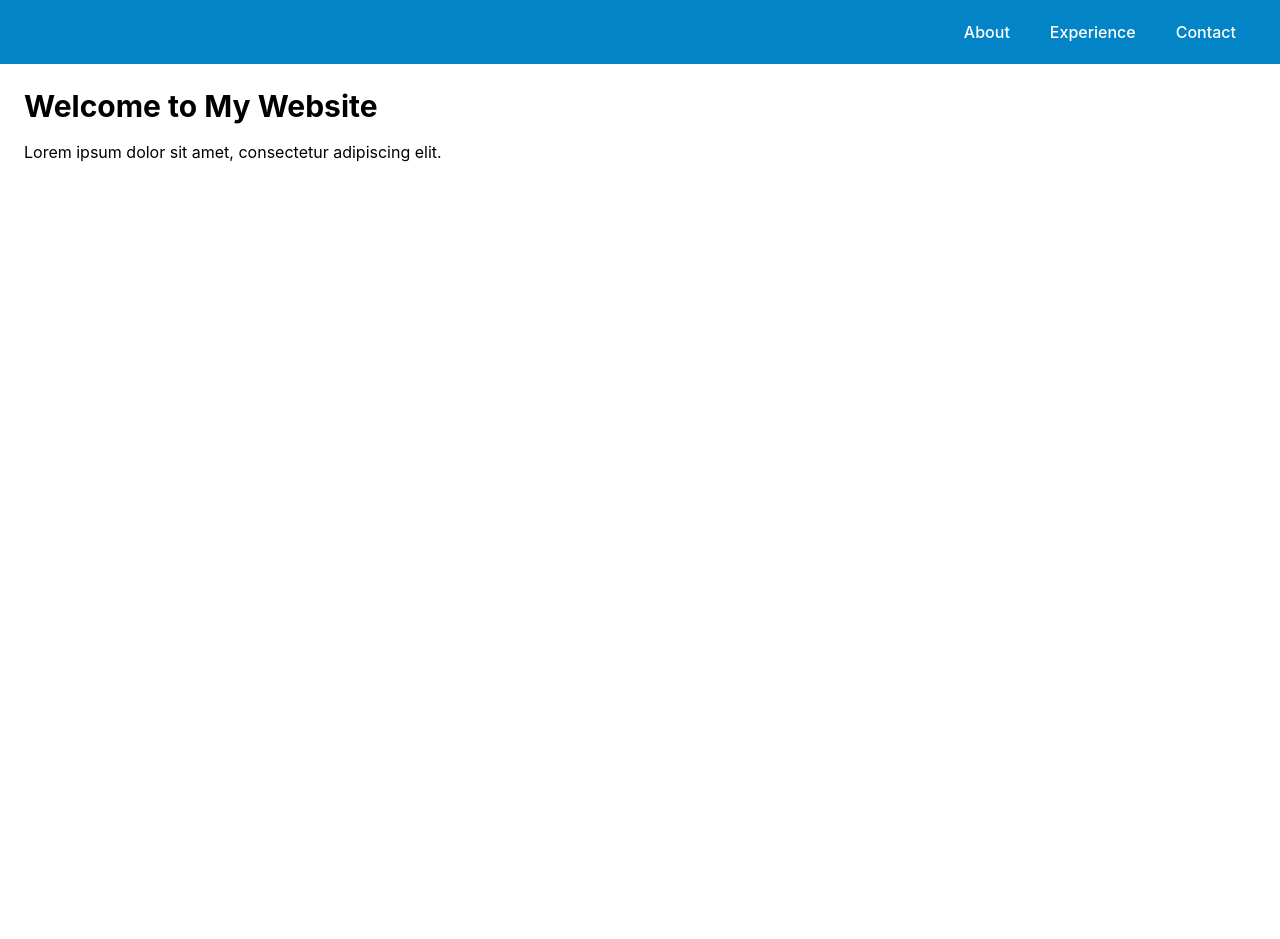
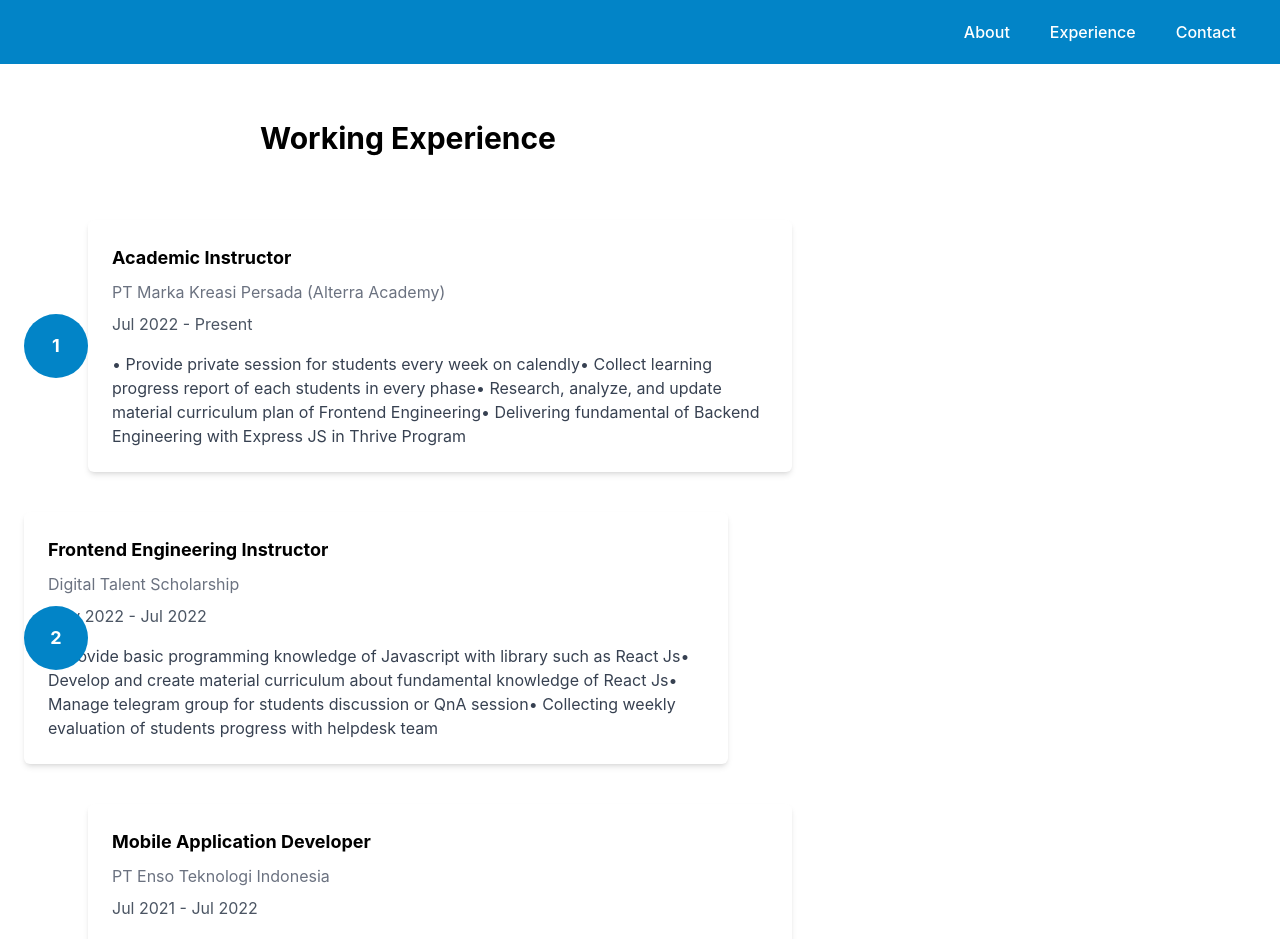
Before and after one commit to BagasDhitya/portfolio-react, a React (Vite) app: page /experience in a window 1280 px wide. Shown: the top 939 px of the page. Before the commit the page ends 800 px from the top, so only its background shows below. Built offline with nearby package versions, Linux system fonts and the light colour scheme.

Commit message:
add data experience

```diff
--- /dev/null
+++ b/src/datas/experience.json
@@ -0,0 +1,55 @@
+{
+    "data": [
+        {
+            "title": "Academic Instructor",
+            "company": "PT Marka Kreasi Persada (Alterra Academy)",
+            "date": "Jul 2022 - Present",
+            "description": [
+                "• Provide private session for students every week on calendly",
+                "• Collect learning progress report of each students in every phase",
+                "• Research, analyze, and update material curriculum plan of Frontend Engineering",
+                "• Delivering fundamental of Backend Engineering with Express JS in Thrive Program"
+            ]
+        },
+        {
+            "title": "Frontend Engineering Instructor",
+            "company": "Digital Talent Scholarship",
+            "date": "May 2022 - Jul 2022",
+            "description": [
+                "• Provide basic programming knowledge of Javascript with library such as React Js",
+                "• Develop and create material curriculum about fundamental knowledge of React Js",
+                "• Manage telegram group for students discussion or QnA session",
+                "• Collecting weekly evaluation of students progress with helpdesk team"
+            ]
+        },
+        {
+            "title": "Mobile Application Developer",
+            "company": "PT Enso Teknologi Indonesia",
+            "date": "Jul 2021 - Jul 2022",
+            "description": [
+                " • Responsible for handle 3 Mobile App development such as IJSL (Indonesian Junior Soccer League), Birdie App, Fresh Express App",
+                "• Responsible to perform mobile app integration with backend as services such as Firebase, Firestore, etc.",
+                "• Manage and monitor progress across all mobile application projects",
+                "• Manage and fix some configuration issues, setup, or bugs during the software development process until production",
+                "• Responsible for testing and deploy to playstore or appstore on projects that have been completed",
+                "• Integrate mobile app with Woo-Commerce and Midtrans payment gateway",
+                "• Implement Redux as global state management with Redux-Thunk middleware for development process"
+            ]
+        },
+        {
+            "title": "Mobile Application Developer",
+            "company": "PT Paramitra Alfa Sekuritas",
+            "date": "Jan 2021 - Jun 2021",
+            "description": [
+                "• Responsible for handling 'Rocket' mobile app development with React Native Typescript",
+                "• Maintain code, debugging, and fixing bug",
+                "• Integrating mobile app with third-party API from vendors",
+                "• Participate in weekly meetings with Management Team to discuss new features that can increase users engagement",
+                "• Create MVP, Business Model, and Product flow system (wireframe)",
+                "• Create Bussiness Requirement Document (BRD), A/B Testing",
+                "• Work closely with the digital marketing team to research competitors product",
+                "• Analyze mutual fund mobile application market to determine user needs"
+            ]
+        }
+    ]
+}
--- a/src/pages/experience/index.tsx
+++ b/src/pages/experience/index.tsx
@@ -1,10 +1,37 @@
 import Layout from "../../components/Layout"
+
+import { data } from "../../datas/experience.json"
 
 const Experience = () => {
     return (
         <Layout>
-            <h1 className="text-3xl font-bold mb-4">Welcome to My Website</h1>
-            <p>Lorem ipsum dolor sit amet, consectetur adipiscing elit.</p>
+            <div className="flex flex-col items-center justify-center py-8">
+                <h2 className="text-3xl font-bold mb-6">Working Experience</h2>
+                <div className="max-w-3xl w-full mx-auto">
+                    {data?.map((experience: any, index: number) => (
+                        <div
+                            key={index}
+                            className={`relative flex flex-col ${index % 2 === 0 ? 'md:flex-row-reverse' : 'md:flex-row'
+                                } my-10`}
+                        >
+                            <div className="flex items-center justify-center w-16 h-16 bg-porto-sky-500 rounded-full text-white font-bold text-lg md:absolute md:left-0 md:top-1/2 transform -translate-y-1/2">
+                                {index + 1}
+                            </div>
+                            <div
+                                className={`bg-white p-6 shadow-md rounded-md ${index % 2 === 0 ? 'md:ml-16' : 'md:mr-16'
+                                    }`}
+                            >
+                                <h3 className="text-lg font-bold mb-2">{experience.title}</h3>
+                                <h4 className="text-gray-500 mb-2">{experience.company}</h4>
+                                <p className="text-gray-600 mb-4">{experience.date}</p>
+                                <p className="text-gray-700">{experience.description}</p>
+                            </div>
+                        </div>
+                    ))}
+                </div>
+            </div>
+
+
         </Layout>
 
     )
```
